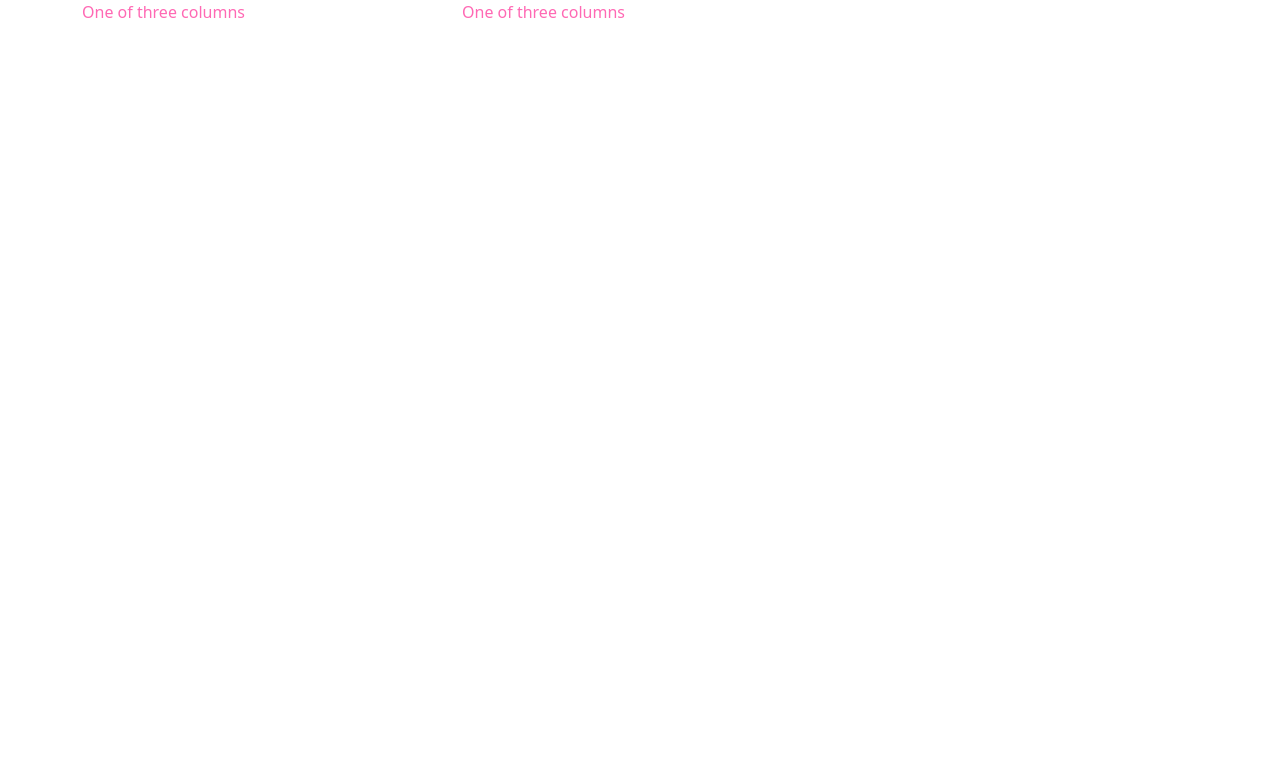
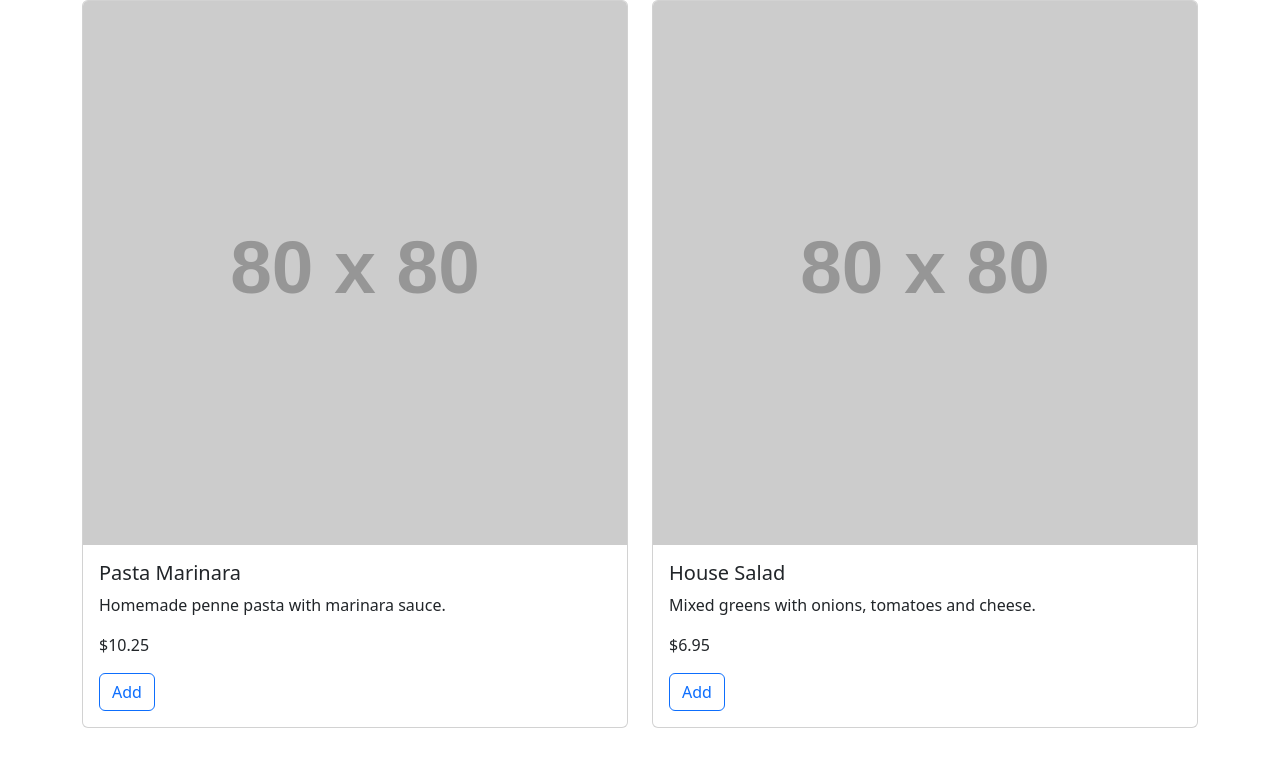
Before and after one commit to tanyacjoseph/cs378-p1, a plain HTML site: page index.html in a window 1280 px wide. Drawn offline with nearby package versions, Linux system fonts and the light colour scheme; placeholder pictures from the web are drawn by us.

Commit message:
update index

```diff
--- a/index.html
+++ b/index.html
@@ -15,12 +15,29 @@
   <!-- Implement below this point -->
   <body>
     <div class="container">
-      <div class="row">
-        <div class="col-4" background-color="blue">
-          One of three columns
+      <div class="row row-cols-1 row-cols-md-2 g-4">
+        <div class="col">
+          <div class="card h-100">
+            <img src="https://via.placeholder.com/80" class="card-img-top" alt="Pasta Marinara">
+            <div class="card-body">
+              <h5 class="card-title">Pasta Marinara</h5>
+              <p class="card-text">Homemade penne pasta with marinara sauce.</p>
+              <p class="menu-price">$10.25</p>
+              <button class="btn btn-outline-primary">Add</button>
+            </div>
+          </div>
         </div>
-        <div class="col-sm" background-color="red">
-          One of three columns
+
+        <div class="col">
+          <div class="card h-100">
+            <img src="https://via.placeholder.com/80" class="card-img-top" alt="House Salad">
+            <div class="card-body">
+              <h5 class="card-title">House Salad</h5>
+              <p class="card-text">Mixed greens with onions, tomatoes and cheese.</p>
+              <p class="menu-price">$6.95</p>
+              <button class="btn btn-outline-primary">Add</button>
+            </div>
+          </div>
         </div>
       </div>
     </div>
```
